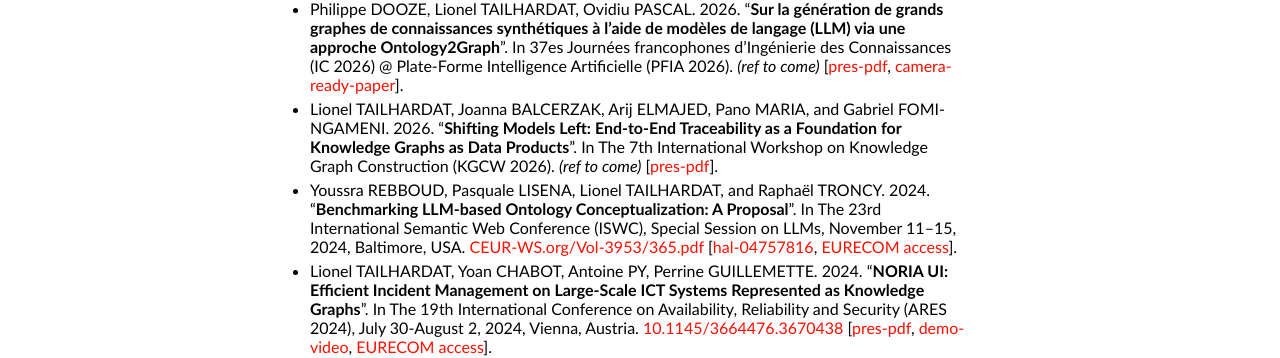
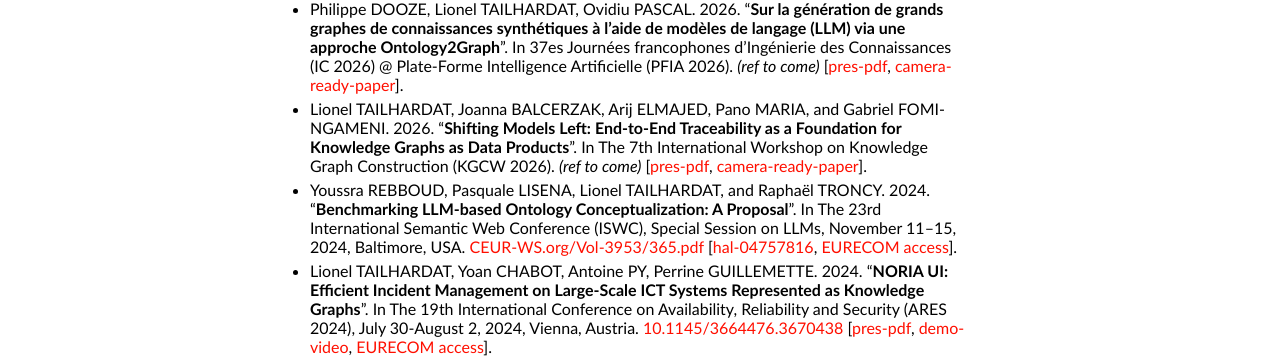
Before and after one commit to GenEars/GenEars.github.io, a Jekyll site: the page built from publications.md, in a window 1280 px wide and 900 px high. Shown: the part 236-594 px from the top of the window. Built offline with Jekyll 4.4.1, drawn with Linux system fonts in a browser that asks for light colours.

Commit message:
Added SML-KGCW'26 camera-ready link.
Signed-off-by: lionel.tailhardat <lionel.tailhardat@orange.com>

```diff
--- a/publications.md
+++ b/publications.md
@@ -14,7 +14,7 @@ title: Publications - Lionel TAILHARDAT
 * Lionel TAILHARDAT, Joanna BALCERZAK, Arij ELMAJED, Pano MARIA, and Gabriel FOMI-NGAMENI. 2026.
   "**Shifting Models Left: End-to-End Traceability as a Foundation for Knowledge Graphs as Data Products**".
   In The 7th International Workshop on Knowledge Graph Construction (KGCW 2026).
-  *(ref to come)* [[pres-pdf](pubs/KGCW-2026-shifting-models-left-pres.pdf)].
+  *(ref to come)* [[pres-pdf](pubs/KGCW-2026-shifting-models-left-pres.pdf), [camera-ready-paper](https://openreview.net/attachment?id=qVHfVpaEUq&name=pdf)].
 * Youssra REBBOUD, Pasquale LISENA, Lionel TAILHARDAT, and Raphaël TRONCY. 2024.
   "**Benchmarking LLM-based Ontology Conceptualization: A Proposal**".
   In The 23rd International Semantic Web Conference (ISWC), Special Session on LLMs, November 11–15, 2024, Baltimore, USA.
```
